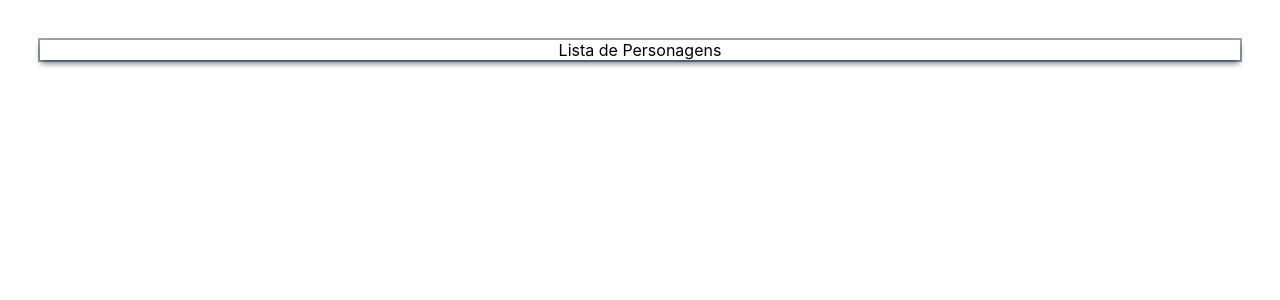
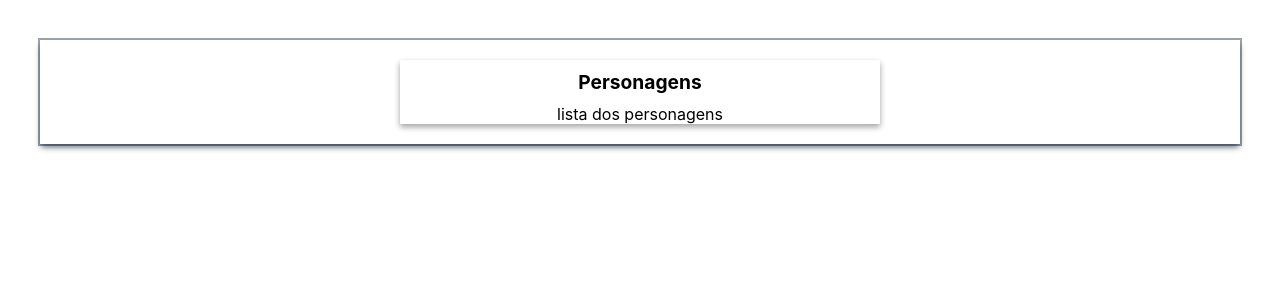
Before and after one commit to FuturoDEV-Pantanal/personagens, a React (Create React App) app: page / in a window 1280 px wide. Shown: the top 300 px of the page. Built offline with nearby package versions, Linux system fonts and the light colour scheme.

Commit message:
WIP: Componente Lista Personagens

```diff
--- a/src/App.js
+++ b/src/App.js
@@ -16,7 +16,7 @@ function App() {
   return (
     <div className="App">
 
-      <ListaPersonagens />
+      <ListaPersonagens personagens={personagens} />
 
     </div>
   );
--- a/src/components/ListaPersonagens/index.js
+++ b/src/components/ListaPersonagens/index.js
@@ -1,7 +1,15 @@
 import './styles.css';
 
-export default function ListaPersonagens() {
+export default function ListaPersonagens( { personagens } ) {
+
+    // console.log('dentro do componente de listagem: ', personagens);
+
   return (
-    <div>Lista de Personagens</div>
+    <section className='personagens-container'>
+        <div className='lista-titulo'>Personagens</div>
+        <div className='lista-dados'>
+            lista dos personagens
+        </div>
+    </section>
   )
 }
--- a/src/components/ListaPersonagens/styles.css
+++ b/src/components/ListaPersonagens/styles.css
@@ -0,0 +1,15 @@
+.personagens-container {
+    box-shadow: rgba(0, 0, 0, 0.16) 0px 3px 6px, rgba(0, 0, 0, 0.23) 0px 3px 6px;
+    width: 40%;
+    margin: 20px;
+    display: flex;
+    flex-direction: column;
+    align-items: center;
+
+}
+
+.personagens-container .lista-titulo {
+    font-weight: bold;
+    font-size: 1.2rem;
+    padding: 10px;
+}
```
